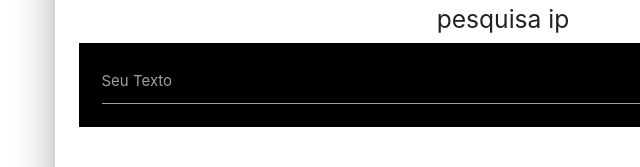
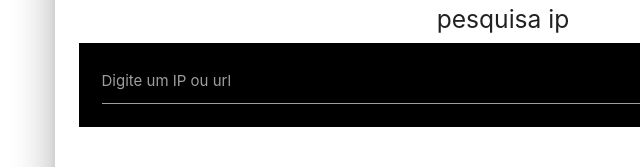
Before and after one commit to m4isv/api-consulta-ip, a plain HTML site: page index.html in a window 1280 px wide. Shown: the part 402-569 px from the top of the page, 137-777 px from the left. Drawn offline with nearby package versions, Linux system fonts and the light colour scheme.

Commit message:
Update index.html

```diff
--- a/index.html
+++ b/index.html
@@ -42,7 +42,7 @@
     			<form class="col s12">
     	      		<div class="input-field col s12">
                     	<input id="txt" type="text" class="validate">
-                   	<label for="txt">Seu Texto</label>
+                   	<label for="txt">Digite um IP ou url</label>
                 </div>
     			 </form>
 		</div>
```
